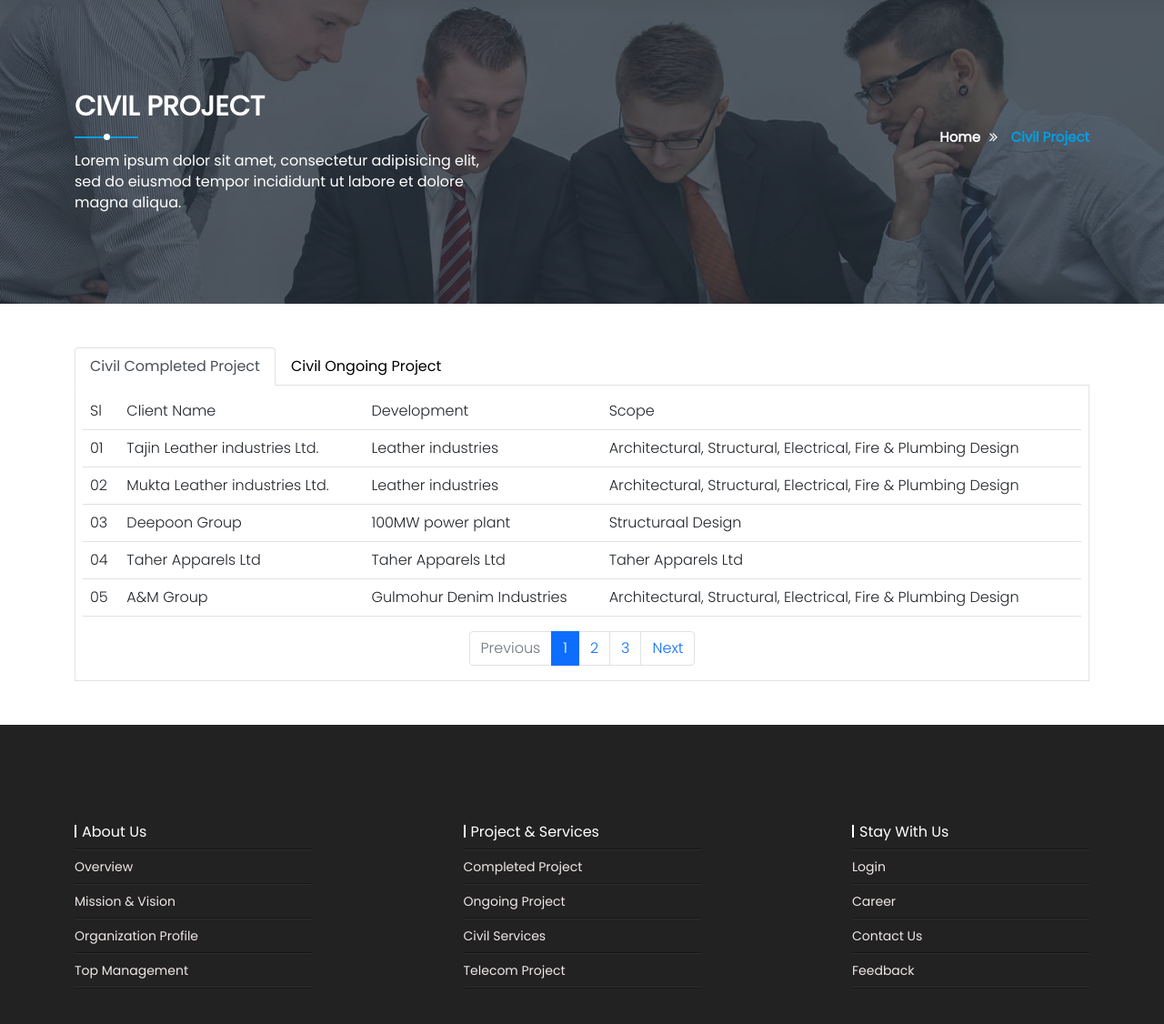
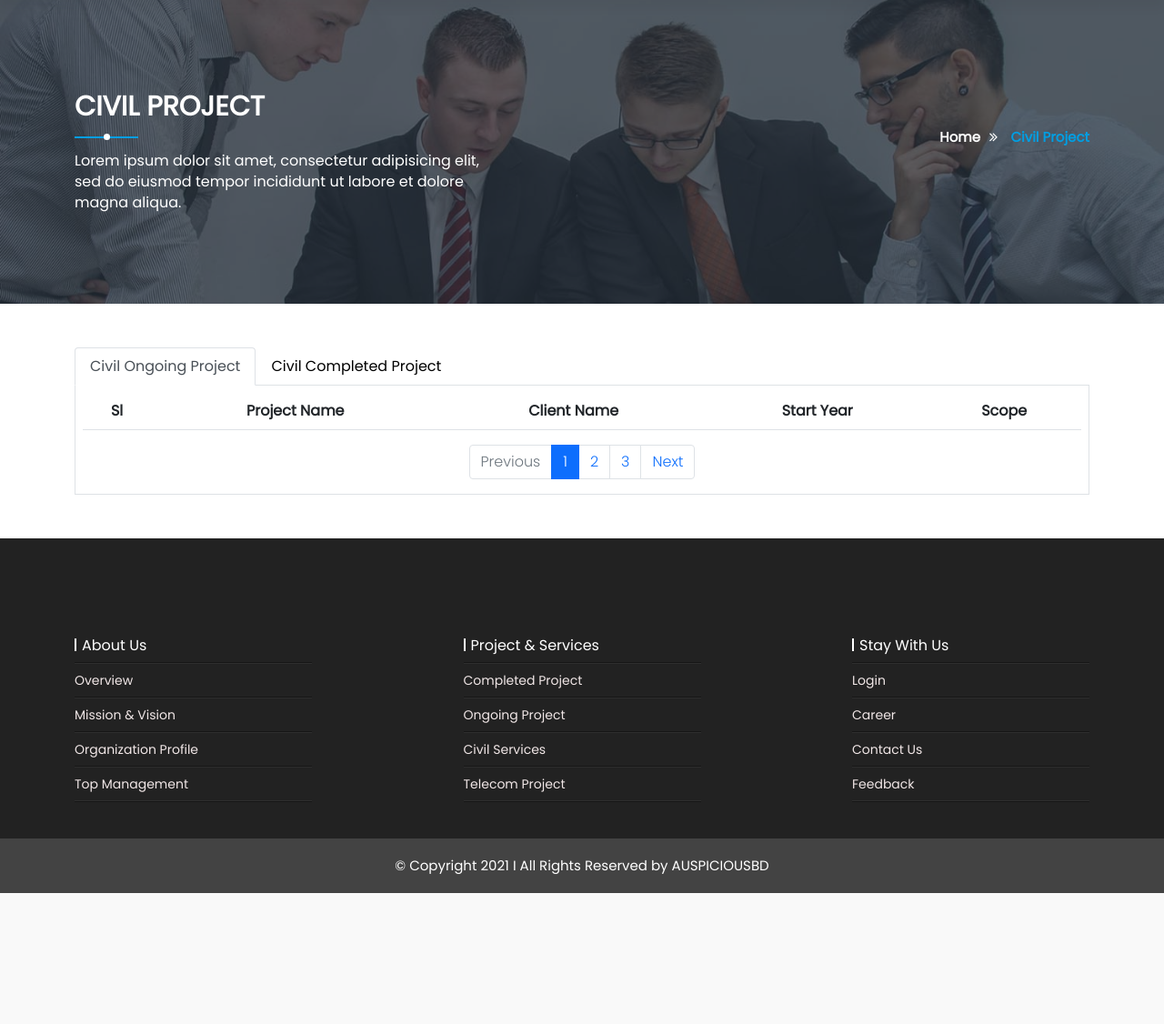
Before and after one commit to NumanIbnMazid/auspicious, a Django app: page /civil-project/ in a window 1280 px wide. Shown: the part 129-1255 px from the top of the page at 91% size. After the commit the page ends 1111 px from the top, so only its background shows below. Run offline with Django 3.2, Linux system fonts and the light colour scheme; data comes from the database, SQL or seed files in the repository; lists and menus that the app fills with data are empty; some libraries are stand-ins or nearby versions.

Commit message:
civil project

```diff
--- a/auspicious/templates/page/civil-project.html
+++ b/auspicious/templates/page/civil-project.html
@@ -42,51 +42,32 @@
         <div class="container">
             <nav>
                 <div class="nav nav-tabs" id="nav-tab" role="tablist">
-                    <button class="nav-link active" id="nav-home-tab" data-bs-toggle="tab" data-bs-target="#nav-home" type="button" role="tab" aria-controls="nav-home" aria-selected="true">Civil Completed Project</button>
-                    <button class="nav-link" id="nav-profile-tab" data-bs-toggle="tab" data-bs-target="#nav-profile" type="button" role="tab" aria-controls="nav-profile" aria-selected="false">Civil Ongoing Project</button>
+                    <button class="nav-link active" id="nav-home-tab" data-bs-toggle="tab" data-bs-target="#nav-home" type="button" role="tab" aria-controls="nav-home" aria-selected="true">Civil Ongoing Project</button>
+                    <button class="nav-link" id="nav-profile-tab" data-bs-toggle="tab" data-bs-target="#nav-profile" type="button" role="tab" aria-controls="nav-profile" aria-selected="false">Civil Completed Project</button>
                 </div>
             </nav>
             <div class="tab-content fw-light" id="nav-tabContent">
                 <div class="tab-pane fade show active" id="nav-home" role="tabpanel" aria-labelledby="nav-home-tab">
                     <div class="p-2 pb-3 border-lbr">
                         <div class="table-responsive">
-                            <table class="table">
+                            <table class="table" style="text-align: center">
                                 <tr>
-                                    <td>Sl</td>
-                                    <td>Client Name</td>
-                                    <td>Development</td>
-                                    <td>Scope</td>
+                                    <th>Sl</th>
+                                    <th>Project Name</th>
+                                    <th>Client Name</th>
+                                    <th>Start Year</th>
+                                    <th>Scope</th>
                                 </tr>
+                                {% for project in ongoing_project_lists %}
                                 <tr>
-                                    <td>01</td>
-                                    <td>Tajin Leather industries Ltd.</td>
-                                    <td>Leather industries</td>
-                                    <td>Architectural, Structural, Electrical, Fire & Plumbing Design</td>
+                                    <td>{{ forloop.counter  }}</td>
+                                    <td>{{ project.name}}</td>
+                                    <td>{{ project.client_name }}</td>
+                                    <td>{{ project.developement_start_year }} </td>
+                                    <td>{{ project.scope|safe|truncatechars_html:50}}</td>
                                 </tr>
-                                <tr>
-                                    <td>02</td>
-                                    <td>Mukta Leather industries Ltd.</td>
-                                    <td>Leather industries</td>
-                                    <td>Architectural, Structural, Electrical, Fire & Plumbing Design</td>
-                                </tr>
-                                <tr>
-                                    <td>03</td>
-                                    <td>Deepoon Group</td>
-                                    <td>100MW power plant</td>
-                                    <td>Structuraal Design</td>
-                                </tr>
-                                <tr>
-                                    <td>04</td>
-                                    <td>Taher Apparels Ltd</td>
-                                    <td>Taher Apparels Ltd</td>
-                                    <td>Taher Apparels Ltd</td>
-                                </tr>
-                                <tr>
-                                    <td>05</td>
-                                    <td>A&M Group</td>
-                                    <td>Gulmohur Denim Industries</td>
-                                    <td>Architectural, Structural, Electrical, Fire & Plumbing Design</td>
-                                </tr>
+                                {% endfor %}
+
                             </table>
                         </div>
                         <nav aria-label="Page navigation example">
@@ -108,43 +89,24 @@
                 <div class="tab-pane fade" id="nav-profile" role="tabpanel" aria-labelledby="nav-profile-tab">
                     <div class="p-2 pb-3 border-lbr">
                         <div class="table-responsive">
-                            <table class="table">
+                            <table class="table" style="text-align: center">
                                 <tr>
-                                    <td>Sl</td>
-                                    <td>Client Name</td>
-                                    <td>Development</td>
-                                    <td>Scope</td>
+                                    <th>Sl</th>
+                                    <th>Project Name</th>
+                                    <th>Client Name</th>
+                                    <th>Year</th>
+                                    <th>Scope</th>
                                 </tr>
+                                {% for project in completed_project_lists %}
                                 <tr>
-                                    <td>01</td>
-                                    <td>Tajin Leather industries Ltd.</td>
-                                    <td>Leather industries</td>
-                                    <td>Architectural, Structural, Electrical, Fire & Plumbing Design</td>
+                                    <td>{{ forloop.counter }}</td>
+                                    <td>{{ project.name}}</td>
+                                    <td>{{ project.client_name }}</td>
+                                    <td>{{ project.developement_start_year }} - {{ project.developement_end_year }} </td>
+                                    <td>{{ project.scope|safe|truncatechars_html:50}}</td>
                                 </tr>
-                                <tr>
-                                    <td>02</td>
-                                    <td>Mukta Leather industries Ltd.</td>
-                                    <td>Leather industries</td>
-                                    <td>Architectural, Structural, Electrical, Fire & Plumbing Design</td>
-                                </tr>
-                                <tr>
-                                    <td>03</td>
-                                    <td>Deepoon Group</td>
-                                    <td>100MW power plant</td>
-                                    <td>Structuraal Design</td>
-                                </tr>
-                                <tr>
-                                    <td>04</td>
-                                    <td>Taher Apparels Ltd</td>
-                                    <td>Taher Apparels Ltd</td>
-                                    <td>Taher Apparels Ltd</td>
-                                </tr>
-                                <tr>
-                                    <td>05</td>
-                                    <td>A&M Group</td>
-                                    <td>Gulmohur Denim Industries</td>
-                                    <td>Architectural, Structural, Electrical, Fire & Plumbing Design</td>
-                                </tr>
+                                {% endfor %}
+
                             </table>
                         </div>
                         <nav aria-label="Page navigation example">
--- a/auspicious/urls.py
+++ b/auspicious/urls.py
@@ -5,7 +5,7 @@ from django.conf.urls.static import static
 from . import views
 
 # Import Views
-from .views import  AboutView, CivilProjectView, TelecomProjectView, \
+from .views import  AboutView, TelecomProjectView, \
     CivilServicesView, TelecomServicesView, CareerView, ClientView, NewsView,\
     ContactView, NewsDetailsView
 
@@ -13,7 +13,7 @@ urlpatterns = [
     # path("", HomeView.as_view(), name="home"),
     path("", views.home, name="home"),
     path("about/", AboutView.as_view(), name="about"),
-    path("civil-project/", CivilProjectView.as_view(), name="civil_project"),
+    path("civil-project/", views.civilproject, name="civil_project"),
     path("telecom-project/", TelecomProjectView.as_view(), name="telecom_project"),
     path("civil-service/", CivilServicesView.as_view(), name="civil_service"),
     path("telecom-service/", TelecomServicesView.as_view(), name="telecom_service"),
--- a/auspicious/views.py
+++ b/auspicious/views.py
@@ -43,8 +43,18 @@ def home(request):
 class AboutView(TemplateView):
     template_name = 'page/about.html'
 
-class CivilProjectView(TemplateView):
-    template_name = 'page/civil-project.html'
+# class CivilProjectView(TemplateView):
+#     template_name = 'page/civil-project.html'
+
+def civilproject(request):
+    today = timezone.datetime.now()
+    datetime_today = datetime.strptime(
+        str(today.date()) + " 00:00:00", '%Y-%m-%d %H:%M:%S'
+    )
+    ongoing_project_lists = Project.objects.filter(developement_end_year=None, category__title__icontains = 'Civil' ).order_by('id')
+    completed_project_lists = Project.objects.filter(developement_end_year__lte = datetime_today.year, category__title__icontains = 'Civil' ).order_by('id')
+    context ={'ongoing_project_lists':ongoing_project_lists,'completed_project_lists':completed_project_lists}
+    return render(request, 'page/civil-project.html', context)
 
 class TelecomProjectView(TemplateView):
     template_name = 'page/telecom-project.html'
```
